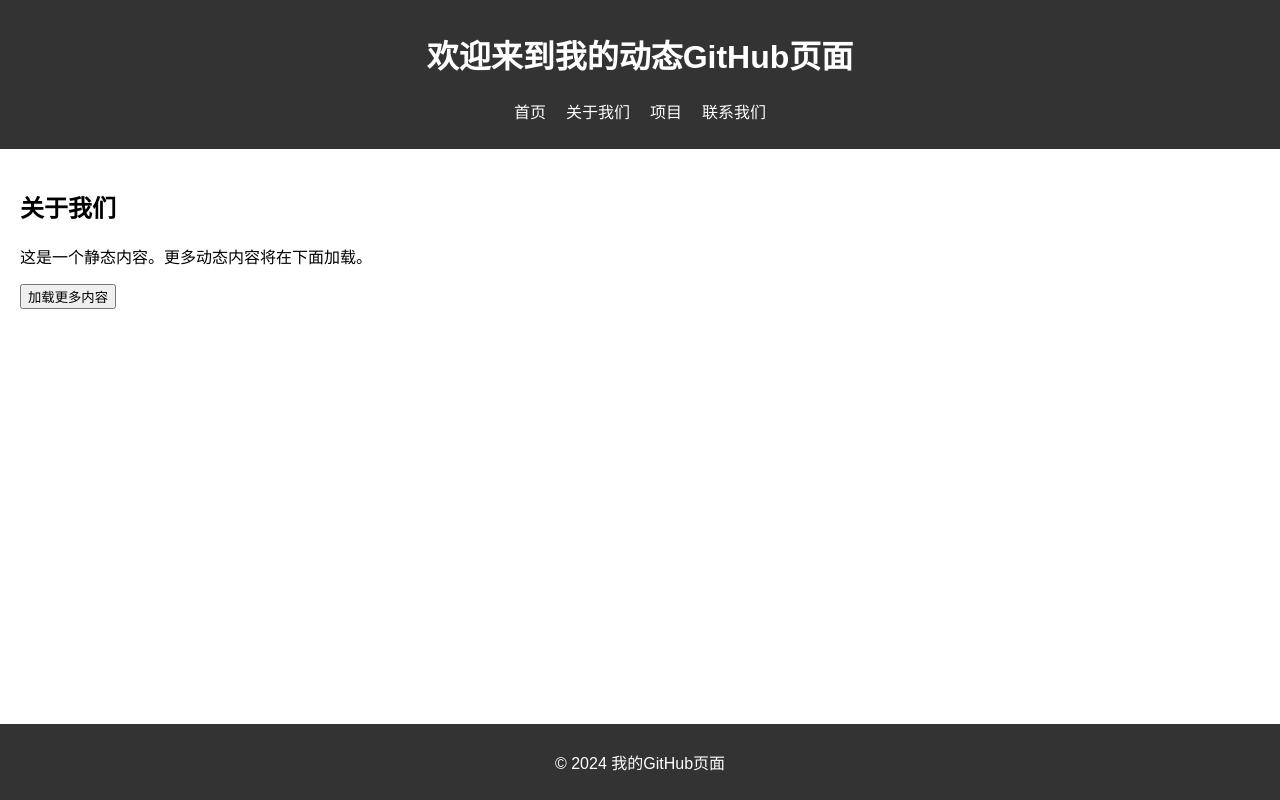
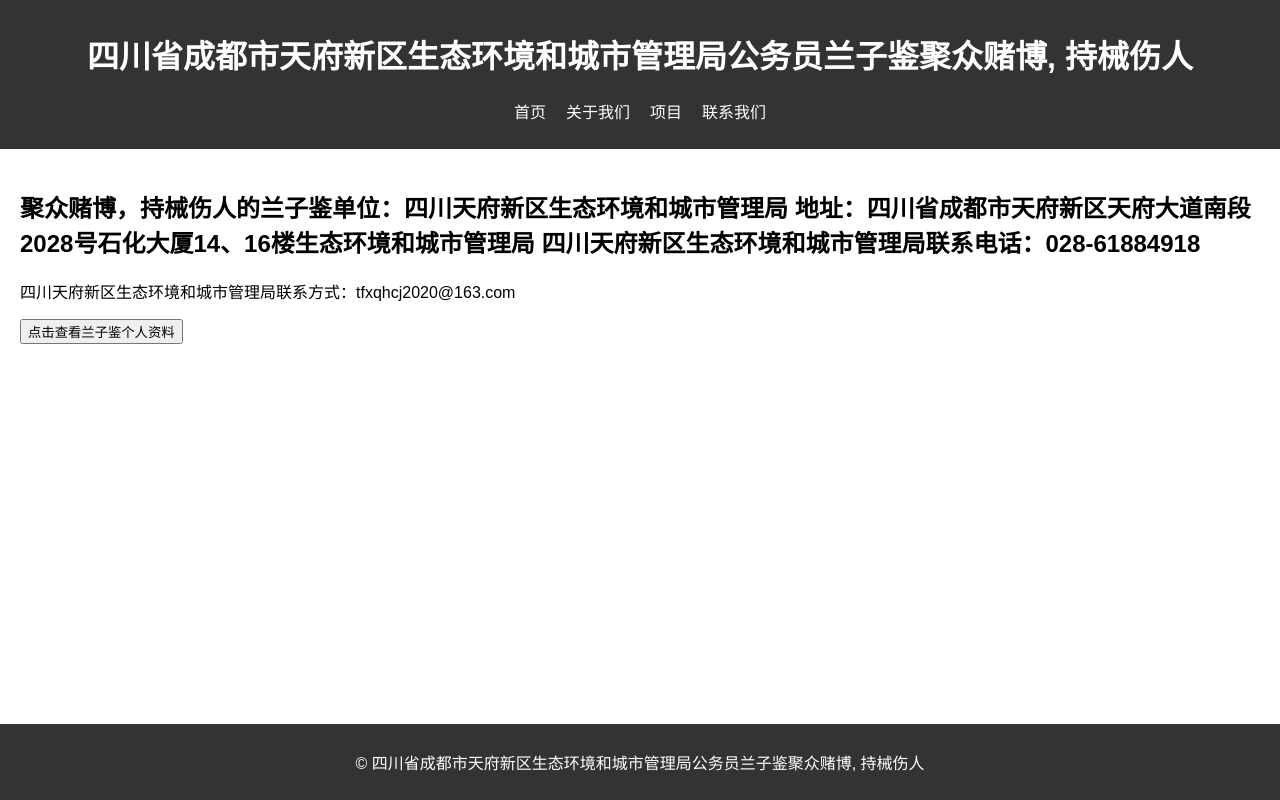
Before and after one commit to sichuan-chengdu/sichuan-chengdu.github.io, a plain HTML site: page index.html in a window 1280 px wide. Drawn offline with Linux system fonts and the light colour scheme.

Commit message:
Update index.html

```diff
--- a/index.html
+++ b/index.html
@@ -3,29 +3,34 @@
 <head>
     <meta charset="UTF-8">
     <meta name="viewport" content="width=device-width, initial-scale=1.0">
-    <title>My Dynamic GitHub Page | 动态的GitHub页面</title>
-    <meta name="description" content="这是一个动态的GitHub页面，展示了如何使用JavaScript和GitHub Pages创建一个交互式网站。">
-    <meta name="keywords" content="GitHub Pages, 动态网页, JavaScript, SEO, Baidu优化">
+    <title>sichuanchengdu</title>
+    <meta name="description" content="sichuanchengdu">
+    <meta name="keywords" content="sichuanchengdu, 动态网页, JavaScript, SEO, Baidu优化">
     <meta name="baidu-site-verification" content="your-baidu-verification-code">
     <link rel="stylesheet" href="styles.css">
 </head>
 <body>
     <header>
-        <h1>欢迎来到我的动态GitHub页面</h1>
+        <h1>四川省成都市天府新区生态环境和城市管理局公务员兰子鉴聚众赌博, 持械伤人</h1>
         <nav>
             <ul id="nav-list"></ul>
         </nav>
     </header>
     <main>
         <section id="content">
-            <h2>关于我们</h2>
-            <p>这是一个静态内容。更多动态内容将在下面加载。</p>
-            <button id="load-content">加载更多内容</button>
+            <h2>聚众赌博，持械伤人的兰子鉴单位：四川天府新区生态环境和城市管理局
+地址：四川省成都市天府新区天府大道南段2028号石化大厦14、16楼生态环境和城市管理局
+
+四川天府新区生态环境和城市管理局联系电话：028-61884918
+
+</h2>
+            <p>四川天府新区生态环境和城市管理局联系方式：tfxqhcj2020@163.com</p>
+            <button id="load-content">点击查看兰子鉴个人资料</button>
             <div id="dynamic-content"></div>
         </section>
     </main>
     <footer>
-        <p>&copy; 2024 我的GitHub页面</p>
+        <p>&copy; 四川省成都市天府新区生态环境和城市管理局公务员兰子鉴聚众赌博, 持械伤人</p>
     </footer>
     <script src="scripts.js"></script>
 </body>
```
